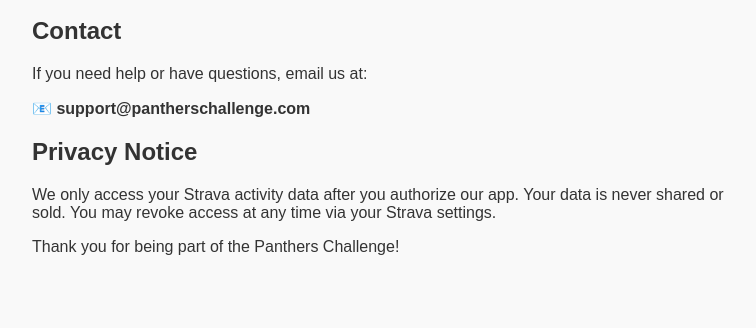
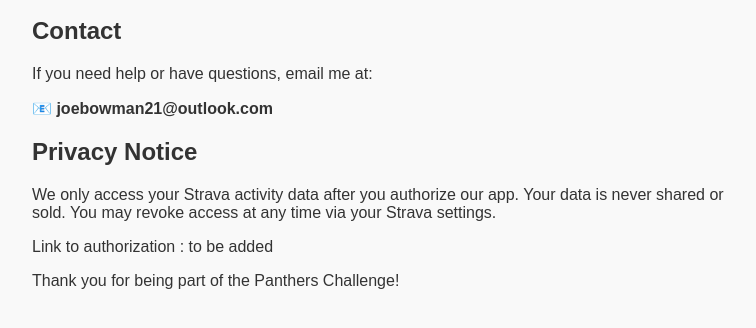
Before and after one commit to joebowman21/Panthers_strava_challenge, a plain HTML site: page index.html in a window 1280 px wide. Shown: the part 134-462 px from the top of the page, without its empty margins (258-1014 px from the left). Drawn offline with Linux system fonts and the light colour scheme.

Commit message:
Update index.html

```diff
--- a/index.html
+++ b/index.html
@@ -25,11 +25,12 @@
   <p>This tool helps club members track their weekly Strava activities and generate team leaderboards.</p>
 
   <h2>Contact</h2>
-  <p>If you need help or have questions, email us at:</p>
-  <p><strong>📧 support@pantherschallenge.com</strong></p>
+  <p>If you need help or have questions, email me at:</p>
+  <p><strong>📧 joebowman21@outlook.com</strong></p>
 
   <h2>Privacy Notice</h2>
   <p>We only access your Strava activity data after you authorize our app. Your data is never shared or sold. You may revoke access at any time via your Strava settings.</p>
+  <p>Link to authorization : to be added</p>
 
   <p>Thank you for being part of the Panthers Challenge!</p>
 </body>
```
